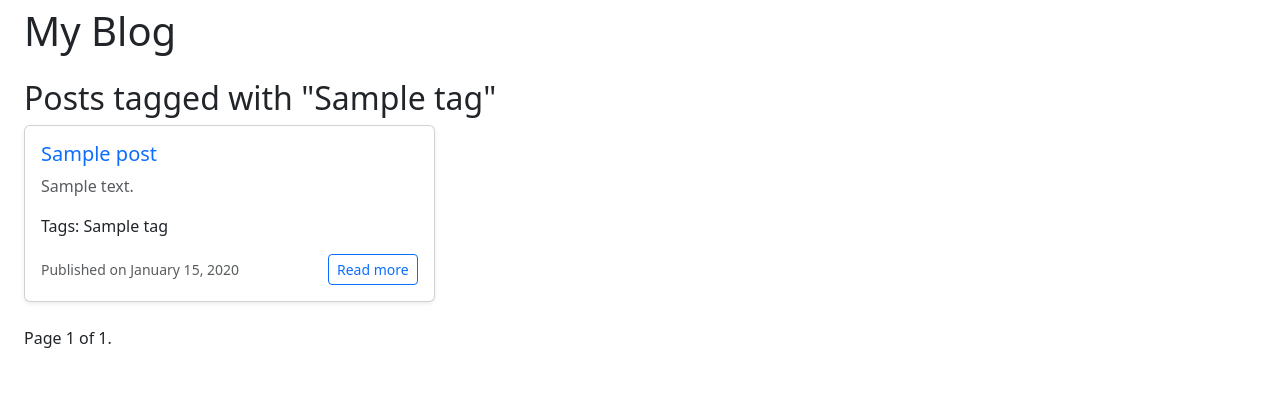
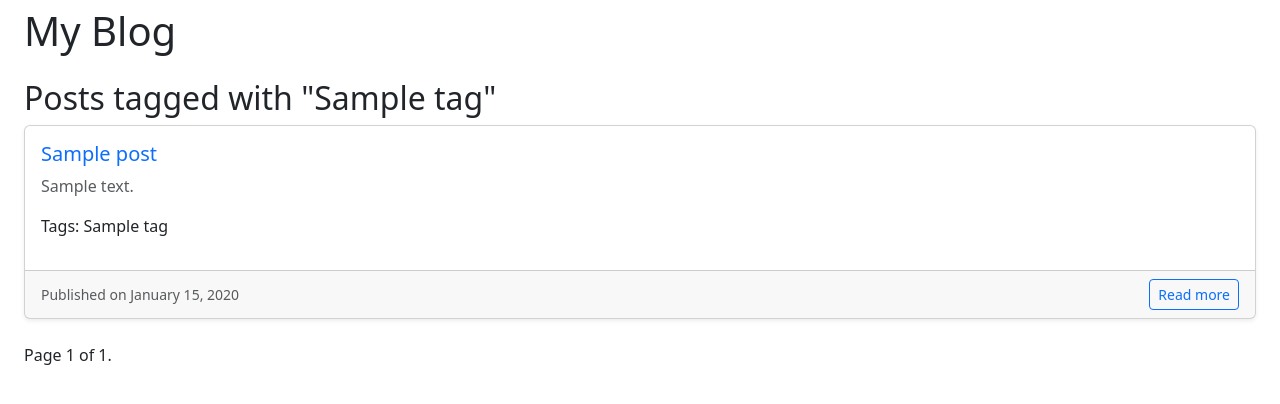
Before and after one commit to VladSmorodsky/django_blog, a Django app: template blog/main/templates/main/post/list.html in a window 1280 px wide. Shown: the part 57-461 px from the top of the page. Run offline with Django 4.2, Linux system fonts and the light colour scheme; the template is opened without the code that fills it: most values are stand-ins (such as "Sample title", 1, 10 or a date in 2020); some libraries are stand-ins or nearby versions.

Commit message:
DB-1 Updated card styles

```diff
--- a/blog/main/templates/components/post_card.html
+++ b/blog/main/templates/components/post_card.html
@@ -1,4 +1,4 @@
-<div class="card mb-4 shadow-sm">
+<div class="card flex-fill mb-4 shadow-sm col-12 col-md-6 col-lg-3">
     <div class="card-body">
         <h5 class="card-title">
             <a href="{% url 'post_detail' post.slug %}" class="text-decoration-none text-primary">
@@ -9,6 +9,8 @@
             {{ post.content|truncatewords:25|safe }}
         </p>
         <p>Tags: {{ post.tags.all|join:', ' }}</p>
+    </div>
+    <div class="card-footer text-muted">
         <div class="d-flex justify-content-between align-items-center">
             <small class="text-muted">Published on {{ post.published_at|date:"F j, Y" }}</small>
             <a href="{% url 'post_detail' post.slug %}" class="btn btn-sm btn-outline-primary">Read more</a>
--- a/blog/main/templates/main/post/list.html
+++ b/blog/main/templates/main/post/list.html
@@ -7,12 +7,12 @@
     {% if tag %}
         <h2>Posts tagged with "{{ tag.name }}"</h2>
     {% endif %}
-    {% for post in posts %}
-        <div class="col-md-6 col-lg-4">
+    <div class="d-flex flex-column flex-md-row gap-3">
+        {% for post in posts %}
             {% include "components/post_card.html" with post=post %}
-        </div>
-    {% empty %}
-        <p>No posts found.</p>
-    {% endfor %}
+        {% empty %}
+            <p>No posts found.</p>
+        {% endfor %}
+    </div>
     {% include 'pagination.html' with page=posts %}
 {% endblock %}
```
